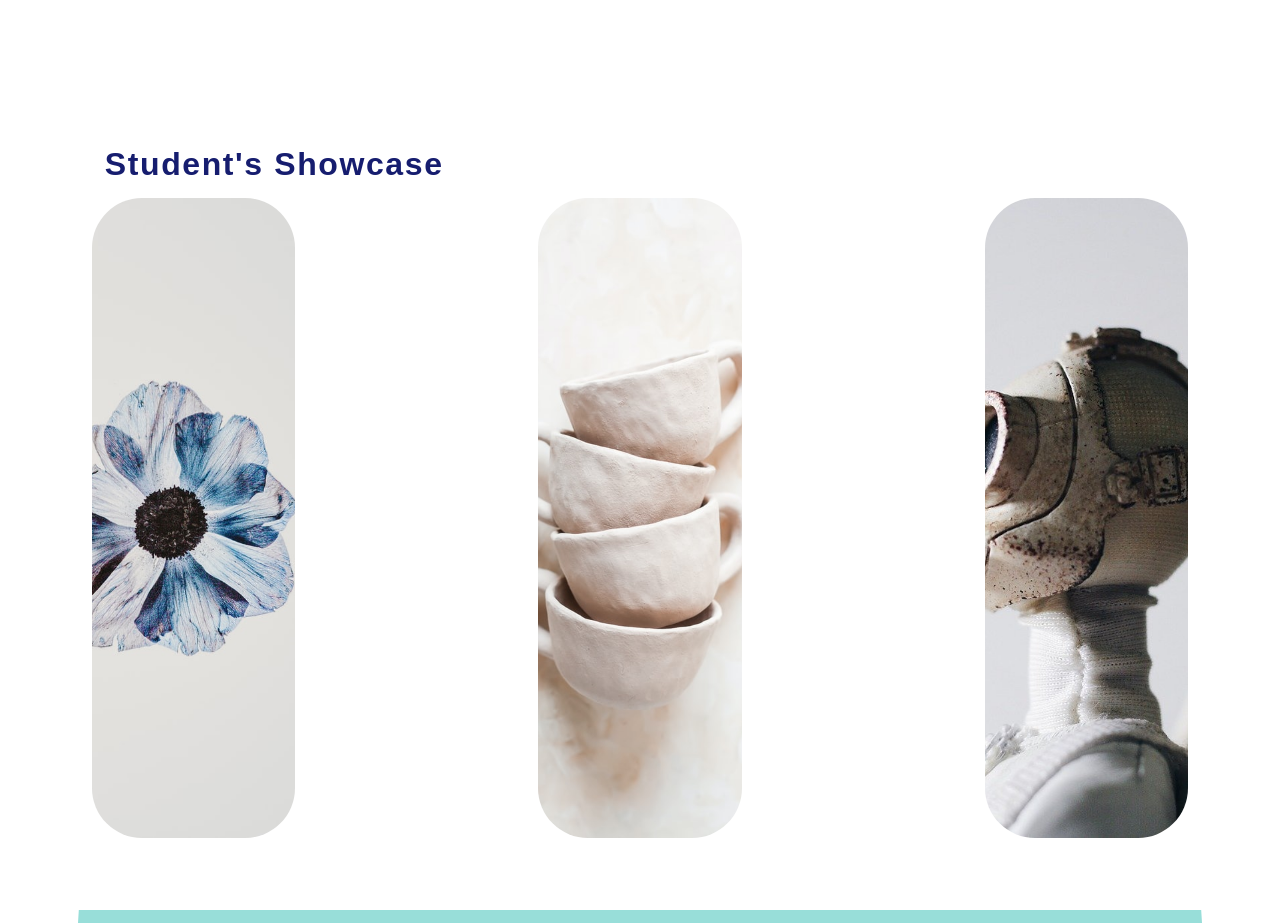
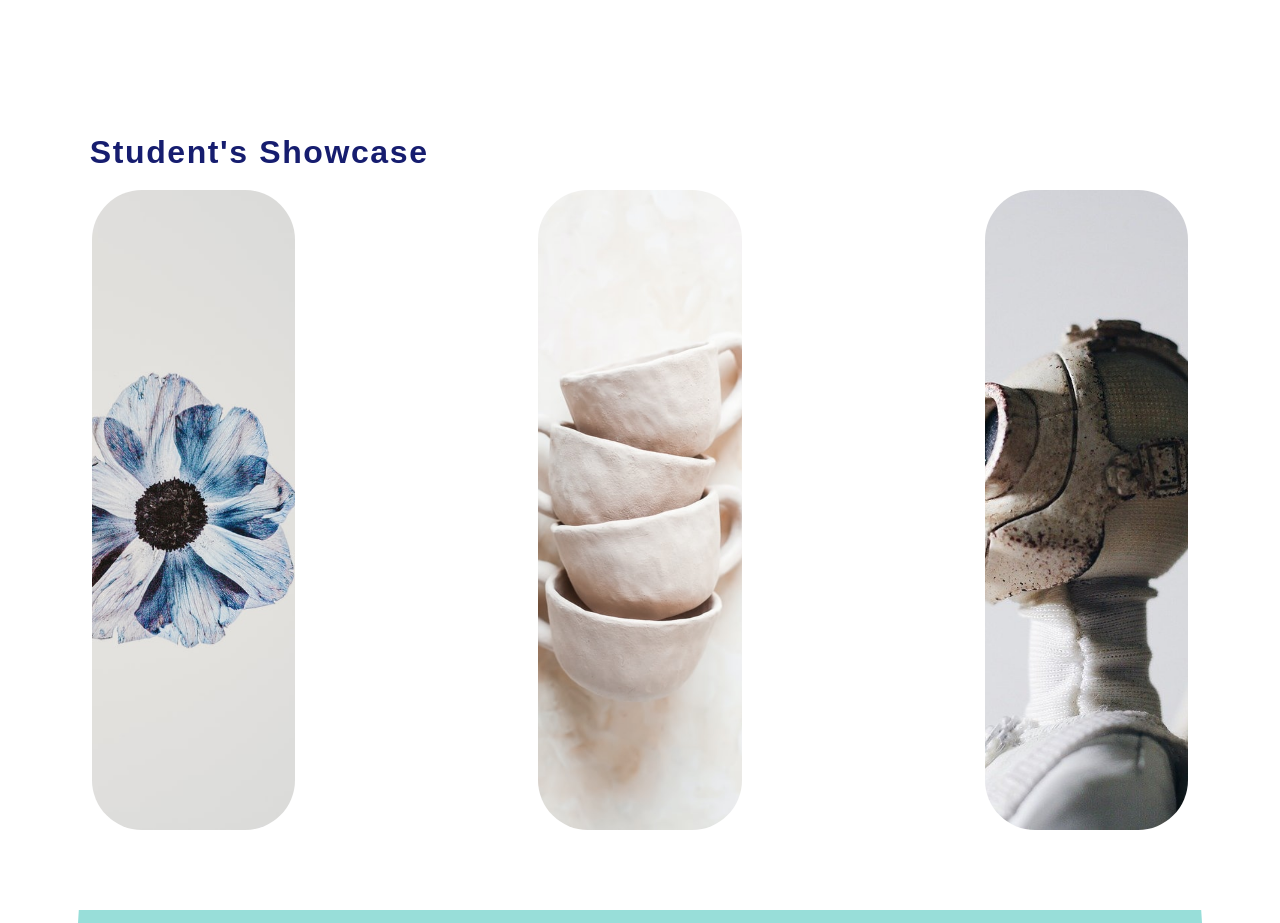
Before and after one commit to justinsonnen/Web_Mail_Campaign, a website: page signup.html in a window 1280 px wide. Shown: the part 1960-2883 px from the top of the page. Drawn offline with nearby package versions, Linux system fonts and the light colour scheme.

Commit message:
adjust title-text positioning

```diff
--- a/public/css/styles.css
+++ b/public/css/styles.css
@@ -229,8 +229,8 @@ td {
 #gallery .title-text {
   position: relative;
   color: #161d6f;
-  margin: 15px;
-  top: 10px;
+  margin-bottom: 15px;
+  top: 5px;
   left: 4%;
 }
 
```
